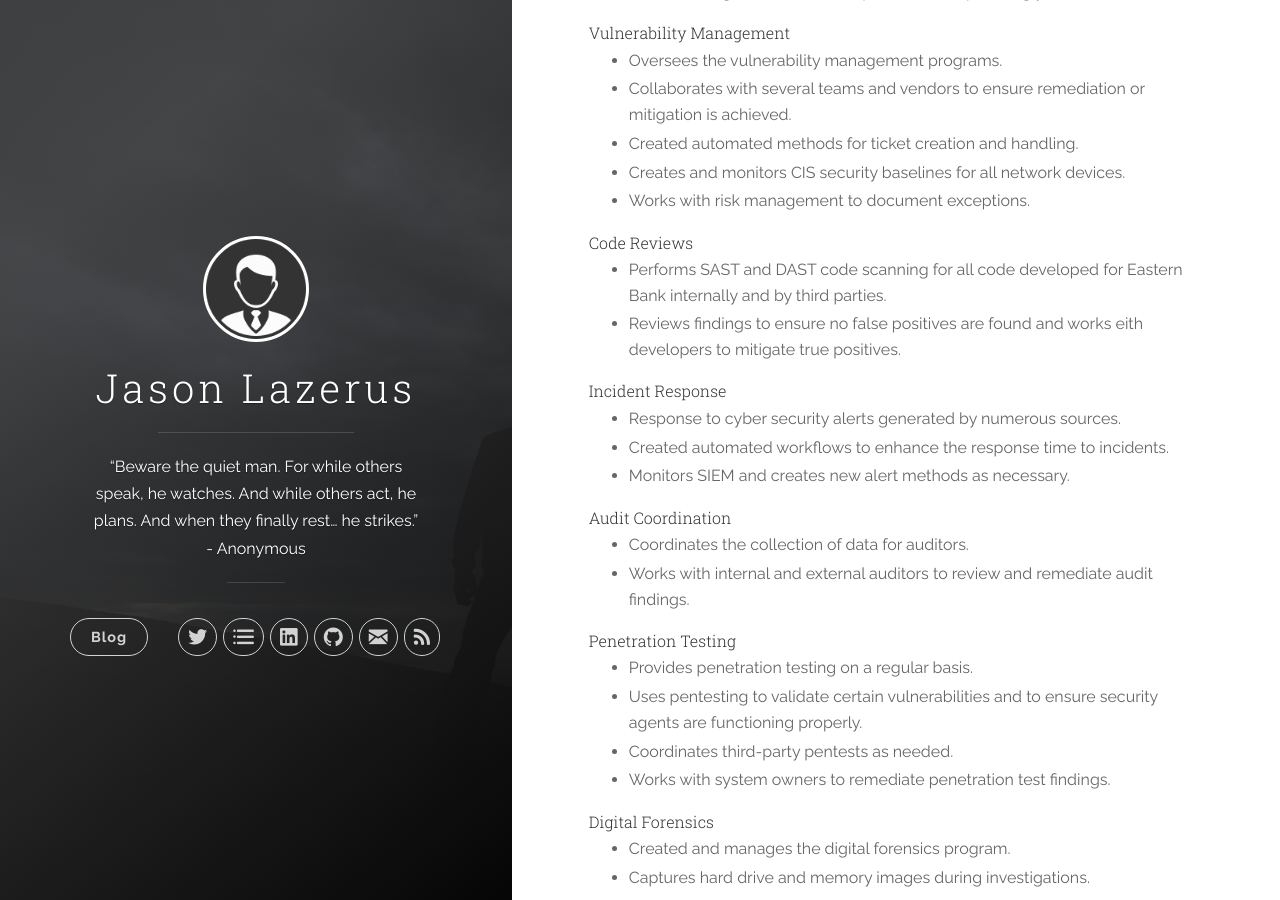
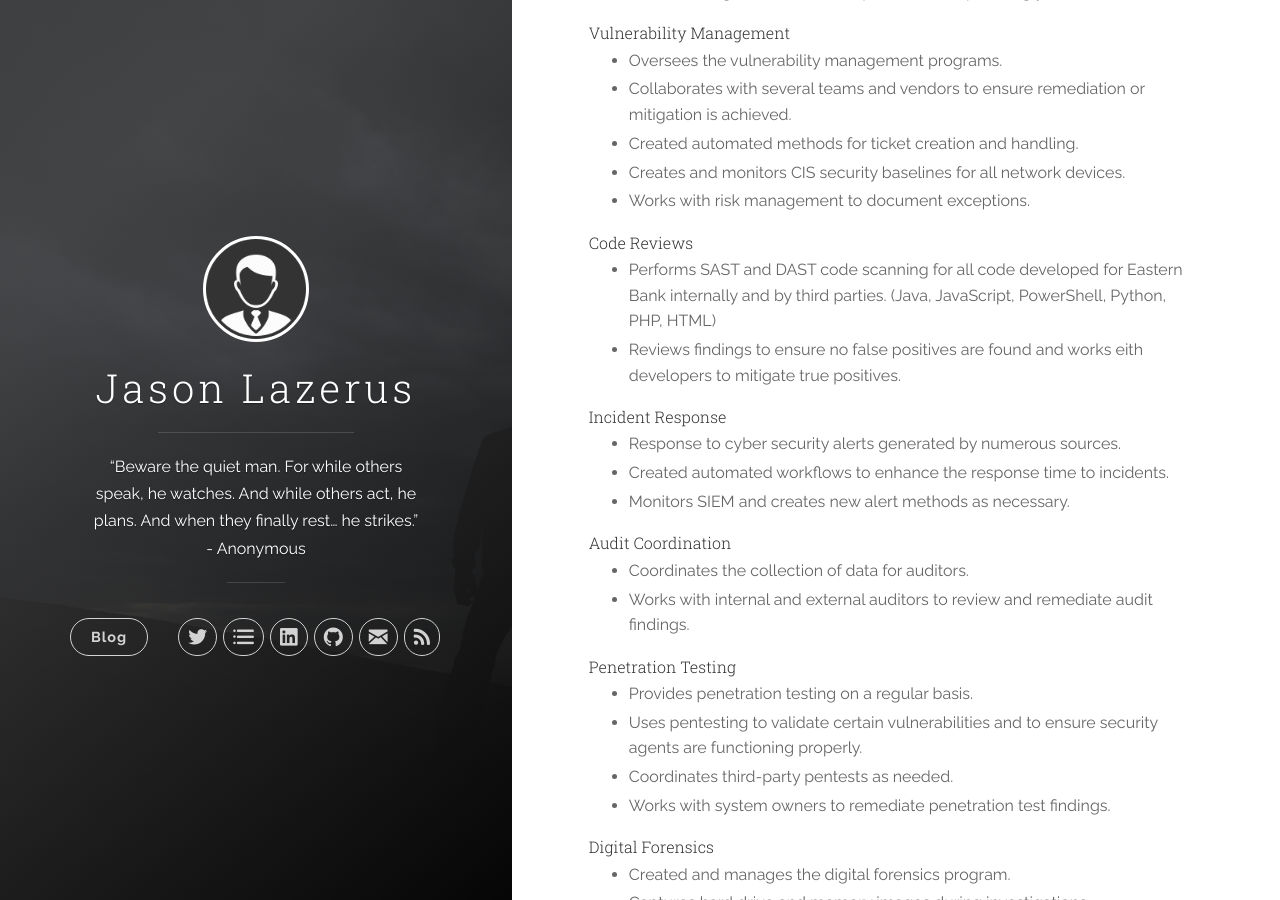
Before and after one commit to InfoSecured/infosecured.github.io, a Jekyll site: the page built from _posts/2017-01-01-resume.md, in a window 1280 px wide and 900 px high, scrolled down 867 px. Built offline with Jekyll 4.4.1, drawn with Linux system fonts in a browser that asks for light colours.

Commit message:
Update 2017-01-01-resume.md

```diff
--- a/_posts/2017-01-01-resume.md
+++ b/_posts/2017-01-01-resume.md
@@ -38,7 +38,7 @@ __Eastern Bank__ Sr. Information Assurance Analyst
 * Works with risk management to document exceptions.
 
 ##### Code Reviews
-* Performs SAST and DAST code scanning for all code developed for Eastern Bank internally and by third parties.
+* Performs SAST and DAST code scanning for all code developed for Eastern Bank internally and by third parties. (Java, JavaScript, PowerShell, Python, PHP, HTML)
 * Reviews findings to ensure no false positives are found and works eith developers to mitigate true positives.
 
 ##### Incident Response
```
